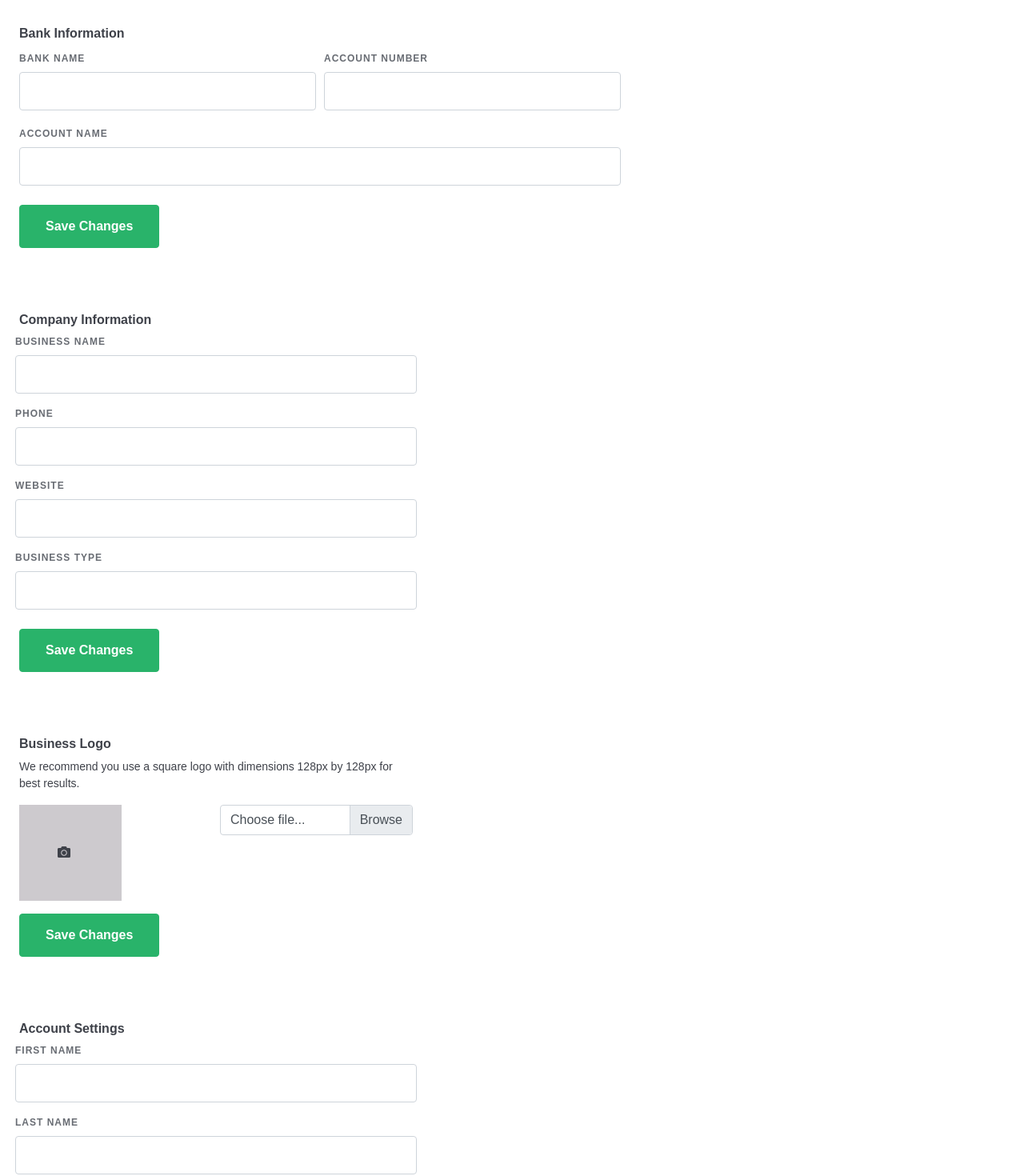
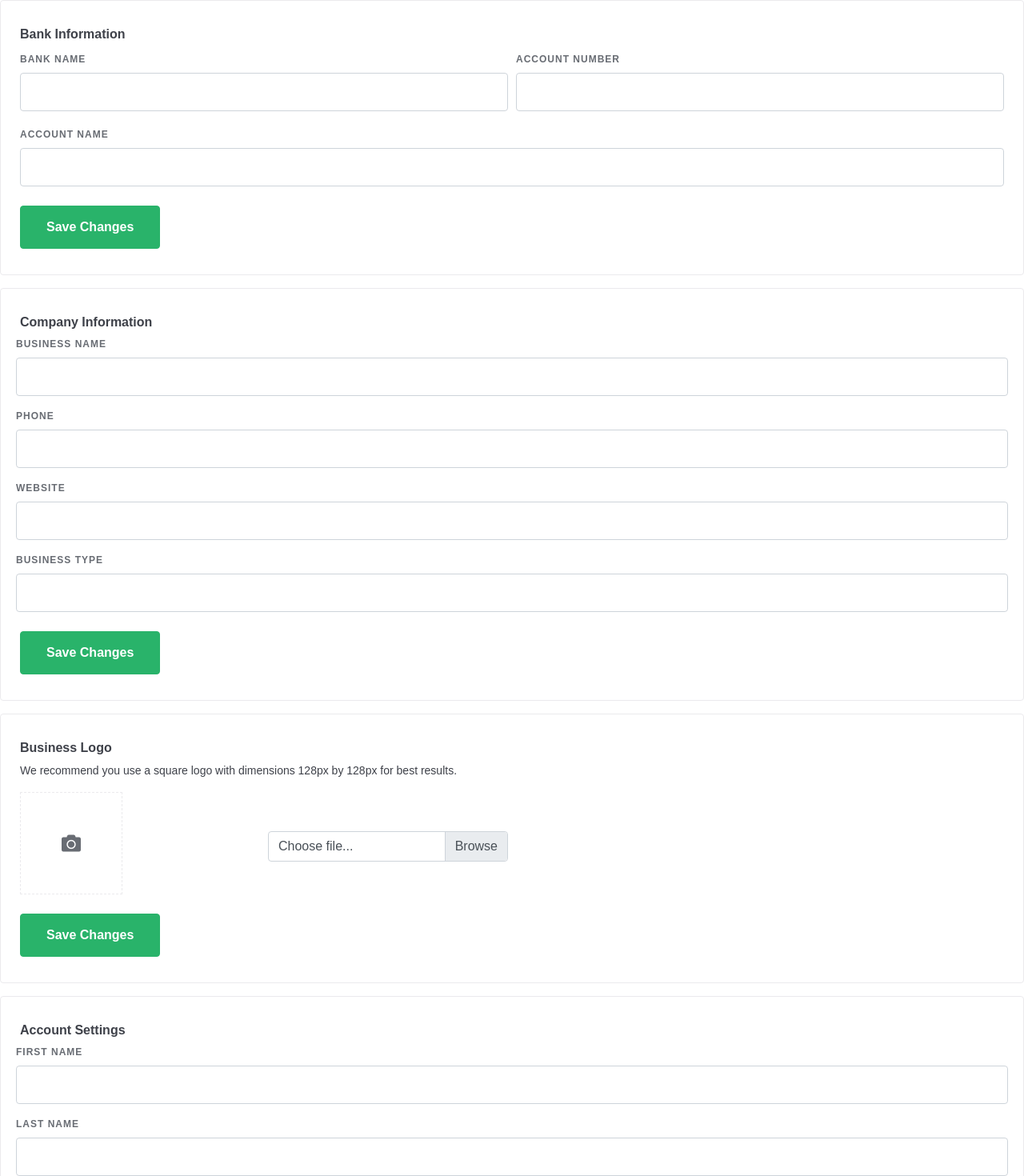
Before and after one commit to Igho-Godwin/vue-app, a Vue app: page /bank-information in a window 1280 px wide. Shown: the top 1470 px of the page at 80% size. Built offline with nearby package versions, Linux system fonts and the light colour scheme; a web font is replaced by a local one.

Commit message:
cards used in settings

```diff
--- a/src/components/settings/BankInformation.vue
+++ b/src/components/settings/BankInformation.vue
@@ -1,7 +1,10 @@
 <template>
   <div>
     <!-- bank information element starts here-->
-    <div class="bank-information text-start bg-white">
+
+
+    <Card>
+      <div slot="card-body">
         <h3>Bank Information</h3>
         <form>
           <div class="form-row">
@@ -21,11 +24,13 @@
           <button type="submit" class="btn btn-green">Save Changes</button>
         </form>
       </div>
+    </Card>
 
     <div class="mt-3 mb-3"></div>
 
     <!-- company information component starts here-->
-    <div class="company-information text-start bg-white">
+    <Card>
+      <div slot="card-body">
         <h3>Company Information</h3>
         <form>
           <div class="form-row mb-3">
@@ -47,34 +52,38 @@
           <button type="submit" class="btn btn-green">Save Changes</button>
         </form>
       </div>
+    </Card>
 
     <div class="mt-3 mb-3"></div>
 
     <!-- business logo starts here -->
-    <div class="business-logo text-start bg-white">
+    <Card>
+      <div slot="card-body">
         <h3>Business Logo</h3>
         <p>We recommend you use a square logo with dimensions 128px by 128px for best results.</p>
         <form>
-        <div class="form-row">
-          <div class="col-md-6 form-group mb-3">
-            <div class="card--image__icon bg-dark-smoke"><i class="fas fa-camera"></i></div>
+          <div class="form-row align-items-center justify-content-start">
+            <div class="col-md-3 form-group mb-3">
+              <label for="businessLogo" class="logo-showcase">
+                <i class="fas fa-camera"></i></label>
             </div>
-          <div class="col-md-6 form-group mb-3">
+            <div class="col-md-3 form-group mb-3">
               <div class="custom-file image__upload">
                 <input type="file" class="custom-file-input" id="validatedCustomFile" required>
                 <label class="custom-file-label text-start" for="validatedCustomFile">Choose file...</label>
               </div>
             </div>
-
           </div>
           <button type="submit" class="btn btn-green">Save Changes</button>
         </form>
       </div>
+    </Card>
 
     <div class="mt-3 mb-3"></div>
 
     <!-- account-settings component starts here-->
-    <div class="account-settings text-start bg-white">
+    <Card>
+      <div slot="card-body">
         <h3>Account Settings</h3>
         <form>
           <div class="form-row mb-3">
@@ -92,11 +101,12 @@
           <button type="submit" class="btn btn-green">Save Changes</button>
         </form>
       </div>
-
+    </Card>
     <div class="mt-3 mb-3"></div>
 
     <!-- change password component starts here-->
-    <div class="company-information text-start bg-white">
+    <Card>
+      <div slot="card-body">
         <h3>Change Password</h3>
         <form>
           <div class="form-row mb-3">
@@ -114,39 +124,39 @@
           <button type="submit" class="btn btn-red">Save Changes</button>
         </form>
       </div>
+    </Card>
 
   </div>
 </template>
+<script>
+  import Card from "@/components/Card";
 
-<script>
   export default {
-
+    name: "Step-1",
+    components: {
+      Card
+    },
   }
 </script>
 
 <style lang="scss">
-  .bank-information {
-    max-width: 50rem;
-    padding: 2rem 1.5rem;
-    border-radius: 0.25rem;
+  @import "@/scss/abstracts/_variables.scss";
+
+  .logo-showcase {
+    display: flex;
+    align-items: center;
+    justify-content: center;
+    height: 8rem;
+    width: 8rem;
+    border: 1px dashed $smoke;
+    font-size: 1.5rem;
+    color: $secondary-text;
+    cursor: pointer;
+    &:hover {
+      border-color: $dark-smoke;
+    }
   }
 
-  .company-information, .account-settings {
-    max-width: 33.75rem;
-    padding: 2rem 1.5rem;
-    border-radius: 0.25rem;
-  }
-
-  .business-logo {
-    max-width: 33.75rem;
-    padding: 2rem 1.5rem;
-    border-radius: 0.25rem;
-  }
-
-   .card--image__icon {
-    max-width: 8rem;
-    padding: 3rem;
-  }
 
   .text-start {
     text-align: start;
```
Lines whose indentation alone changed are shown as unchanged.
